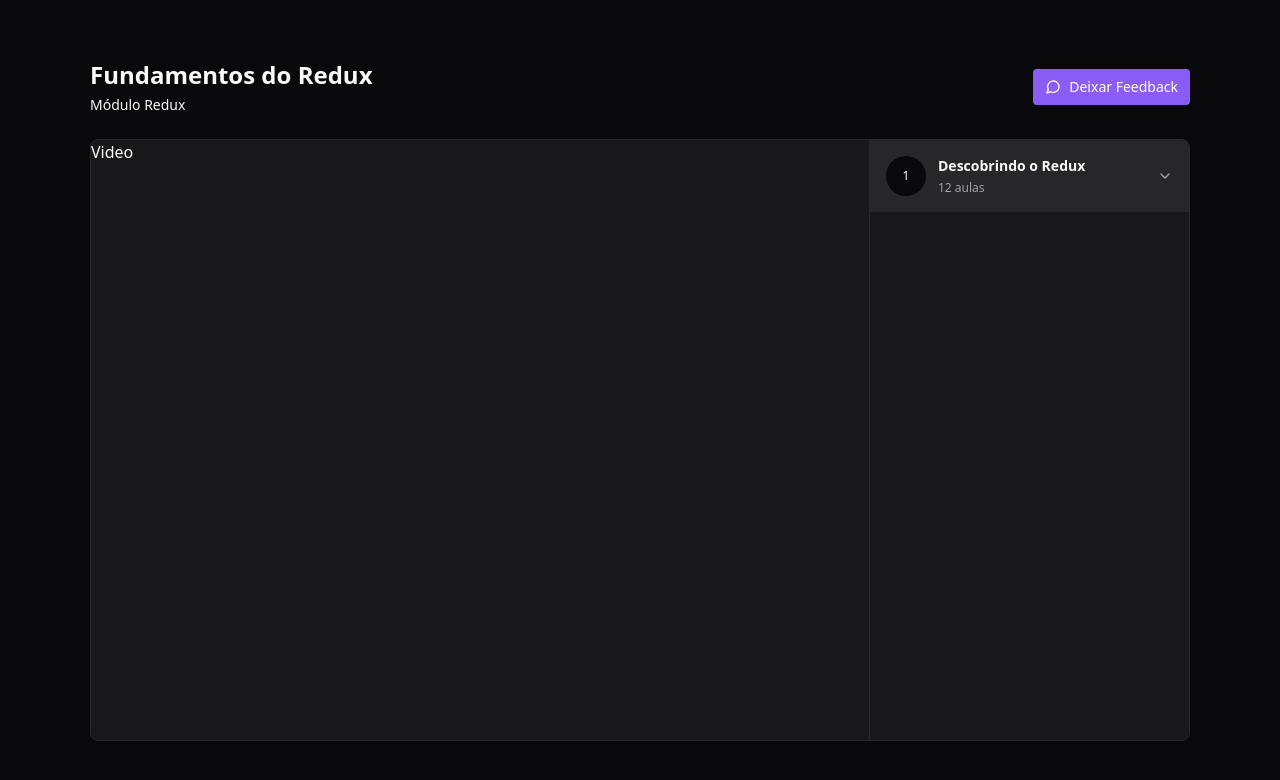
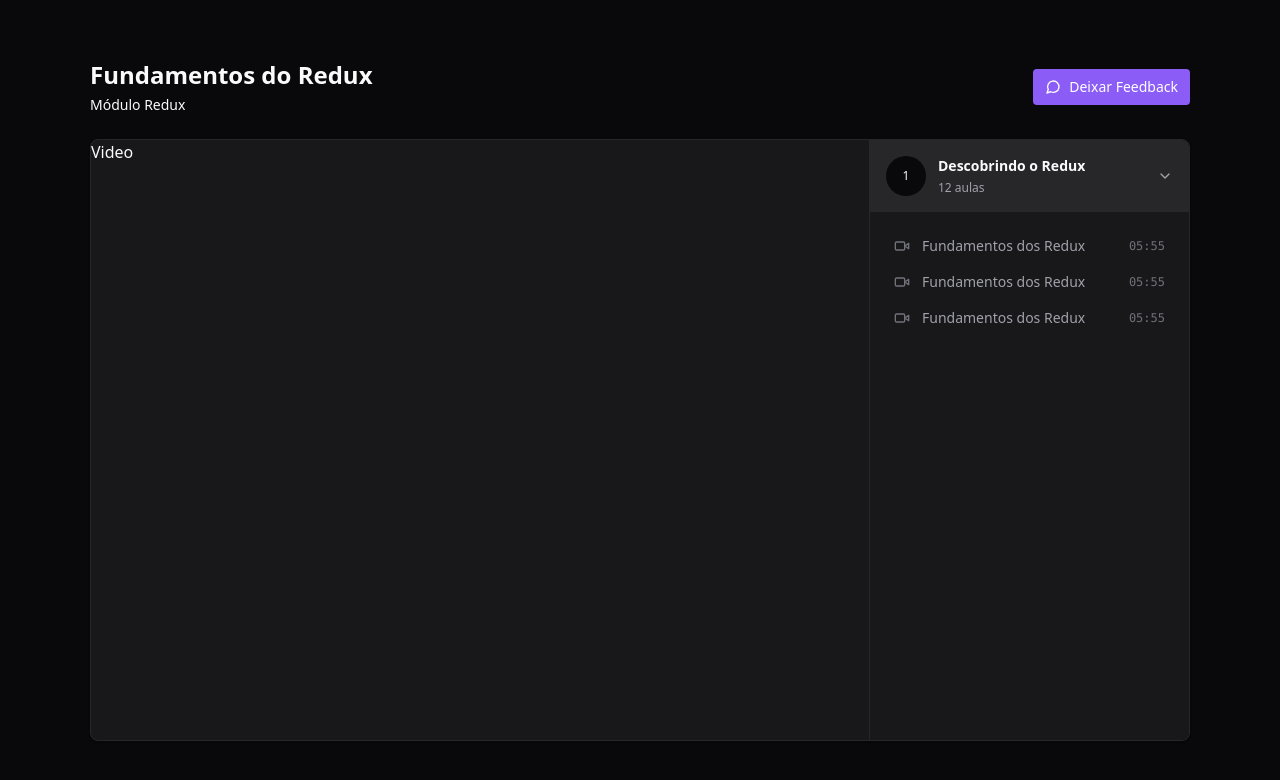
Before and after one commit to vitorsemidio-dev/react-redux-zustand, a React (Vite) app: page / in a window 1280 px wide. Shown: the top 780 px of the page. Built offline with nearby package versions, Linux system fonts and the light colour scheme.

Commit message:
feat: layout list navigation

```diff
--- a/src/pages/Player.tsx
+++ b/src/pages/Player.tsx
@@ -1,4 +1,4 @@
-import { ChevronDown, MessageCircle } from 'lucide-react';
+import { ChevronDown, MessageCircle, Video } from 'lucide-react';
 
 export function Player() {
   return (
@@ -30,6 +30,30 @@ export function Player() {
                 </div>
                 <ChevronDown className="ml-auto h-4 w-4 text-zinc-400" />
               </button>
+
+              <nav className="relative flex flex-col gap-4 p-6">
+                <button className="flex items-center gap-3 text-sm text-zinc-400">
+                  <Video className="h-4 w-4 text-zinc-500" />
+                  <span>Fundamentos dos Redux</span>
+                  <span className="ml-auto font-mono text-xs text-zinc-500">
+                    05:55
+                  </span>
+                </button>
+                <button className="flex items-center gap-3 text-sm text-zinc-400">
+                  <Video className="h-4 w-4 text-zinc-500" />
+                  <span>Fundamentos dos Redux</span>
+                  <span className="ml-auto font-mono text-xs text-zinc-500">
+                    05:55
+                  </span>
+                </button>
+                <button className="flex items-center gap-3 text-sm text-zinc-400">
+                  <Video className="h-4 w-4 text-zinc-500" />
+                  <span>Fundamentos dos Redux</span>
+                  <span className="ml-auto font-mono text-xs text-zinc-500">
+                    05:55
+                  </span>
+                </button>
+              </nav>
             </div>
           </aside>
         </main>
```
